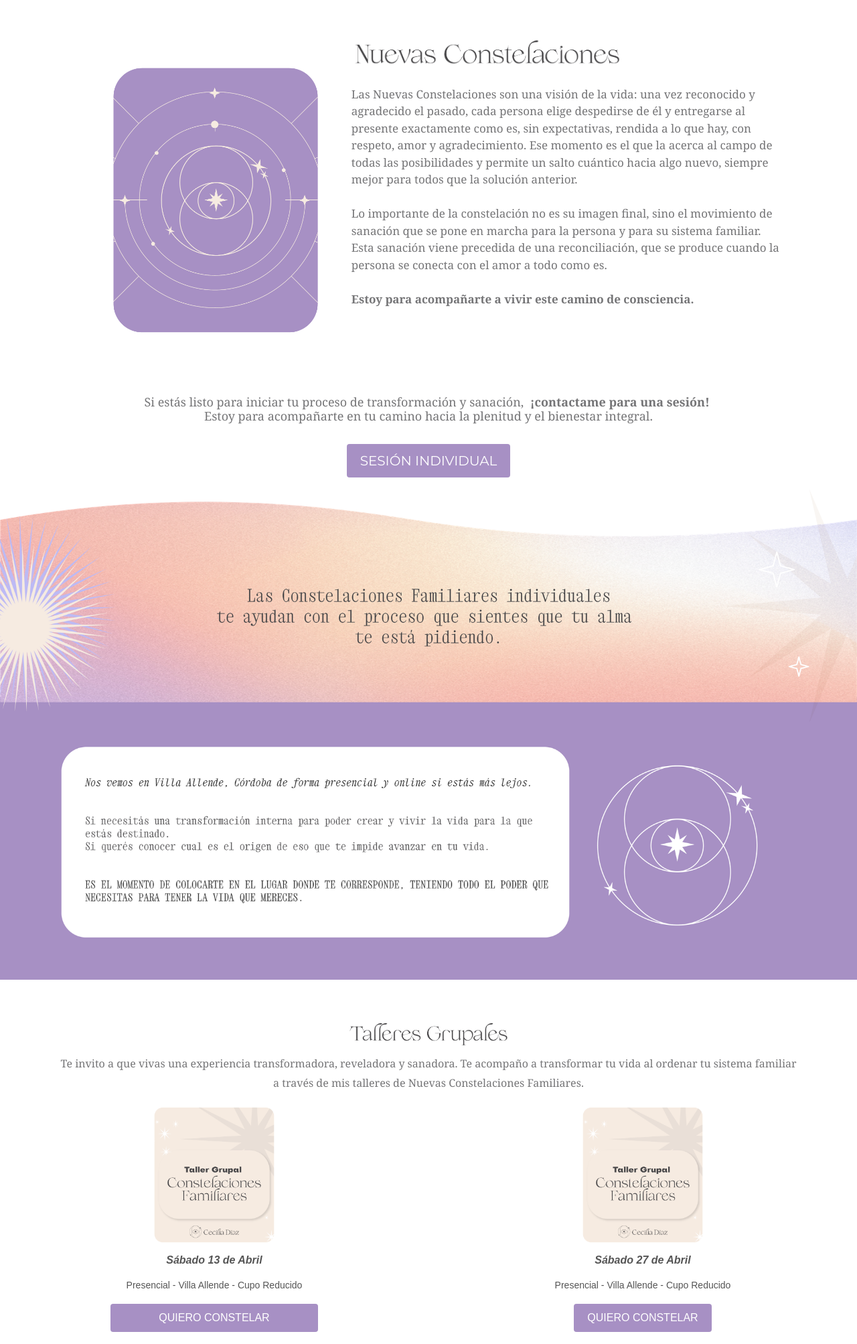
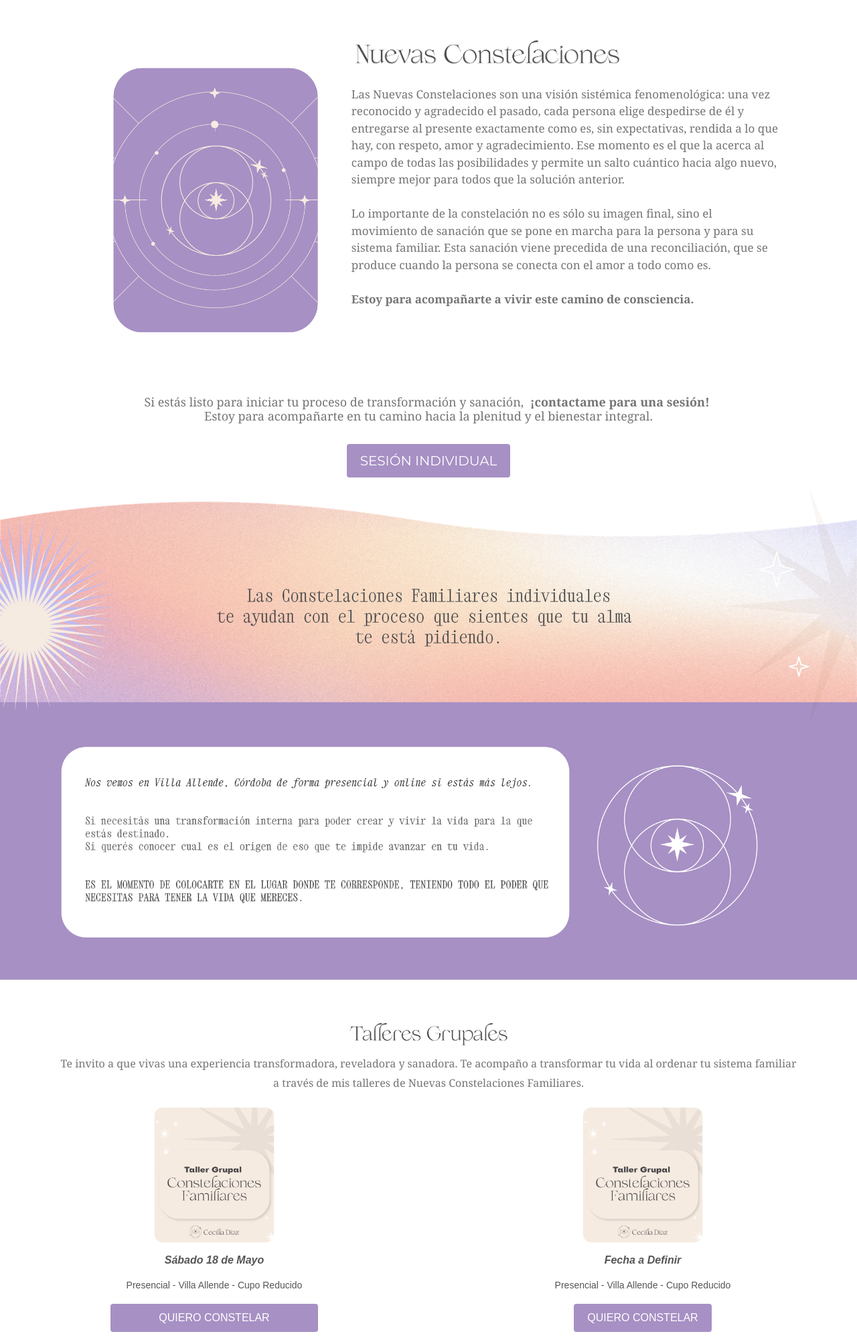
Before and after one commit to cecilia-cuantica/cecilia-cuantica.github.io, a plain HTML site: page index.html in a window 1280 px wide. Shown: the part 1460-3467 px from the top of the page at 67% size. Drawn offline with Linux system fonts and the light colour scheme.

Commit message:
Update index.html

```diff
--- a/index.html
+++ b/index.html
@@ -553,7 +553,7 @@
 <div class="bee-col bee-col-3 bee-col-w6">
 <div class="bee-block bee-block-1 bee-image"><img alt="" class="bee-fixedwidth" src="images/landing-06.png" style="max-width:416px;"/></div>
 <div class="bee-block bee-block-2 bee-paragraph">
-<p>Las Nuevas Constelaciones son una visión de la vida: una vez reconocido y agradecido el pasado, cada persona elige despedirse de él y entregarse al presente exactamente como es, sin expectativas, rendida a lo que hay, con respeto, amor y agradecimiento. Ese momento es el que la acerca al campo de todas las posibilidades y permite un salto cuántico hacia algo nuevo, siempre mejor para todos que la solución anterior.<br/><br/>Lo importante de la constelación no es su imagen final, sino el movimiento de sanación que se pone en marcha para la persona y para su sistema familiar. Esta sanación viene precedida de una reconciliación, que se produce cuando la persona se conecta con el amor a todo como es.<br/><br/><strong>Estoy para acompañarte a vivir este camino de consciencia.  </strong></p>
+<p>Las Nuevas Constelaciones son una visión sistémica fenomenológica: una vez reconocido y agradecido el pasado, cada persona elige despedirse de él y entregarse al presente exactamente como es, sin expectativas, rendida a lo que hay, con respeto, amor y agradecimiento. Ese momento es el que la acerca al campo de todas las posibilidades y permite un salto cuántico hacia algo nuevo, siempre mejor para todos que la solución anterior.<br/><br/>Lo importante de la constelación no es sólo su imagen final, sino el movimiento de sanación que se pone en marcha para la persona y para su sistema familiar. Esta sanación viene precedida de una reconciliación, que se produce cuando la persona se conecta con el amor a todo como es.<br/><br/><strong>Estoy para acompañarte a vivir este camino de consciencia.  </strong></p>
 </div>
 </div>
 <div class="bee-col bee-col-4 bee-col-w1">
@@ -609,7 +609,7 @@
 <div class="bee-block bee-block-1 bee-image"><img alt="I'm an image" class="bee-center bee-fixedwidth" src="images/a-10.png" style="max-width:192px;"/></div>
 <div class="bee-block bee-block-2 bee-text">
 <div class="bee-text-content" style="line-height: 120%; font-size: 12px; font-family: inherit; color: #555555;">
-<p style="font-size: 16px; line-height: 19px; text-align: center;"><em style=""><strong style="">Sábado 13 de Abril</strong></em></p>
+<p style="font-size: 16px; line-height: 19px; text-align: center;"><em style=""><strong style="">Sábado 18 de Mayo</strong></em></p>
 </div>
 </div>
 <div class="bee-block bee-block-3 bee-text">
@@ -617,13 +617,13 @@
 <p style="font-size: 14px; line-height: 16px; text-align: center;">Presencial - Villa Allende - Cupo Reducido</p>
 </div>
 </div>
-<div class="bee-block bee-block-4 bee-button"><a class="bee-button-content" href="https://forms.gle/vP52zGPWwbpaaUKw8" style="font-size: 16px; background-color: #a790c4; border-bottom: 0px solid transparent; border-left: 0px solid transparent; border-radius: 4px; border-right: 0px solid transparent; border-top: 0px solid transparent; color: #ffffff; direction: ltr; font-family: inherit; max-width: 100%; padding-bottom: 5px; padding-left: 20px; padding-right: 20px; padding-top: 5px; width: 50%; display: inline-block;" target="_self"><span style="margin: 0; word-break: break-word; font-size: 16px; line-height: 200%;">QUIERO CONSTELAR</span></a></div>
+<div class="bee-block bee-block-4 bee-button"><a class="bee-button-content" href="https://forms.gle/vek9uQkNVgBSzM4fA" style="font-size: 16px; background-color: #a790c4; border-bottom: 0px solid transparent; border-left: 0px solid transparent; border-radius: 4px; border-right: 0px solid transparent; border-top: 0px solid transparent; color: #ffffff; direction: ltr; font-family: inherit; max-width: 100%; padding-bottom: 5px; padding-left: 20px; padding-right: 20px; padding-top: 5px; width: 50%; display: inline-block;" target="_self"><span style="margin: 0; word-break: break-word; font-size: 16px; line-height: 200%;">QUIERO CONSTELAR</span></a></div>
 </div>
 <div class="bee-col bee-col-2 bee-col-w6">
 <div class="bee-block bee-block-1 bee-image"><img alt="I'm an image" class="bee-center bee-fixedwidth" src="images/a-10.png" style="max-width:192px;"/></div>
 <div class="bee-block bee-block-2 bee-text">
 <div class="bee-text-content" style="line-height: 120%; font-size: 12px; font-family: inherit; color: #555555;">
-<p style="font-size: 16px; line-height: 19px; text-align: center;"><em style=""><strong style="">Sábado 27 de Abril</strong></em></p>
+<p style="font-size: 16px; line-height: 19px; text-align: center;"><em style=""><strong style="">Fecha a Definir</strong></em></p>
 </div>
 </div>
 <div class="bee-block bee-block-3 bee-text">
@@ -631,7 +631,7 @@
 <p style="font-size: 14px; line-height: 16px; text-align: center;">Presencial - Villa Allende - Cupo Reducido</p>
 </div>
 </div>
-<div class="bee-block bee-block-4 bee-button"><a class="bee-button-content" href="https://forms.gle/BSqev5oKoqonE7Zn7" style="font-size: 16px; background-color: #a790c4; border-bottom: 0px solid transparent; border-left: 0px solid transparent; border-radius: 4px; border-right: 0px solid transparent; border-top: 0px solid transparent; color: #ffffff; direction: ltr; font-family: inherit; max-width: 100%; padding-bottom: 5px; padding-left: 20px; padding-right: 20px; padding-top: 5px; width: auto; display: inline-block;" target="_self"><span style="margin: 0; word-break: break-word; font-size: 16px; line-height: 200%;">QUIERO CONSTELAR</span></a></div>
+<div class="bee-block bee-block-4 bee-button"><a class="bee-button-content" href="https://forms.gle/BSqev5oKoqonE7Z" style="font-size: 16px; background-color: #a790c4; border-bottom: 0px solid transparent; border-left: 0px solid transparent; border-radius: 4px; border-right: 0px solid transparent; border-top: 0px solid transparent; color: #ffffff; direction: ltr; font-family: inherit; max-width: 100%; padding-bottom: 5px; padding-left: 20px; padding-right: 20px; padding-top: 5px; width: auto; display: inline-block;" target="_self"><span style="margin: 0; word-break: break-word; font-size: 16px; line-height: 200%;">QUIERO CONSTELAR</span></a></div>
 </div>
 </div>
 </div>
```
